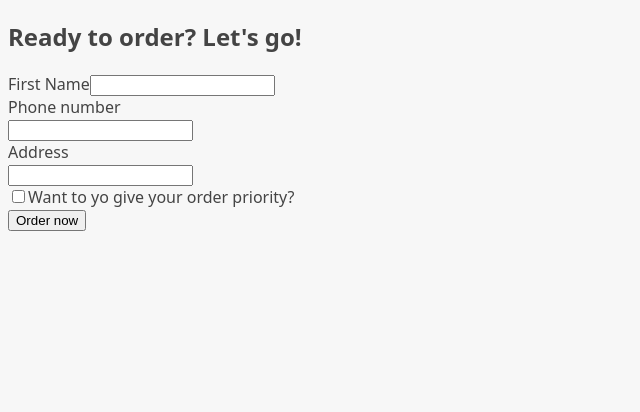
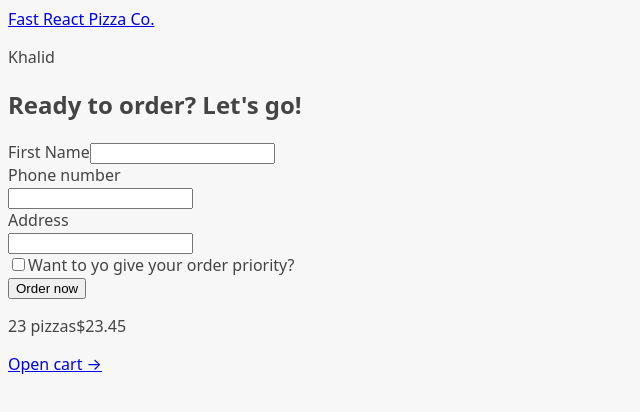
Before and after one commit to Khalid-MahmouD/fast-app, a React (Vite) app: page /order/new in a window 1280 px wide. Shown: the top 412 px of the page, without its empty margins (0-640 px from the left). Built offline with nearby package versions, Linux system fonts and the light colour scheme.

Commit message:
App layout

```diff
--- /dev/null
+++ b/src/UI/AppLayout.jsx
@@ -0,0 +1,18 @@
+import CartOverview from "../features/cart/CartOverview"
+import Header from "./Header"
+import { Outlet } from "react-router-dom"
+
+function AppLayout() {
+    return (
+        <div>
+            <Header />
+            <main>
+                <Outlet />
+            </main>
+            <CartOverview />
+
+        </div>
+    )
+}
+
+export default AppLayout
--- /dev/null
+++ b/src/UI/Header.jsx
@@ -0,0 +1,12 @@
+import { Link } from "react-router-dom"
+
+function Header() {
+    return (
+        <header>
+            <Link to="/" >Fast React Pizza Co.</Link>
+            <p>Khalid</p>
+        </header>
+    )
+}
+
+export default Header
--- a/src/features/cart/CartOverview.jsx
+++ b/src/features/cart/CartOverview.jsx
@@ -1,3 +1,5 @@
+import { Link } from "react-router-dom";
+
 function CartOverview() {
   return (
     <div>
@@ -5,7 +7,8 @@
         <span>23 pizzas</span>
         <span>$23.45</span>
       </p>
-      <a href="#">Open cart &rarr;</a>
+      <Link to="/cart"> Open cart &rarr; </Link>
+      {/* <a href="#">Open cart &rarr;</a> */}
     </div>
   );
 }
```
Also changed, not shown: src/App.jsx (+8 -3 lines).
